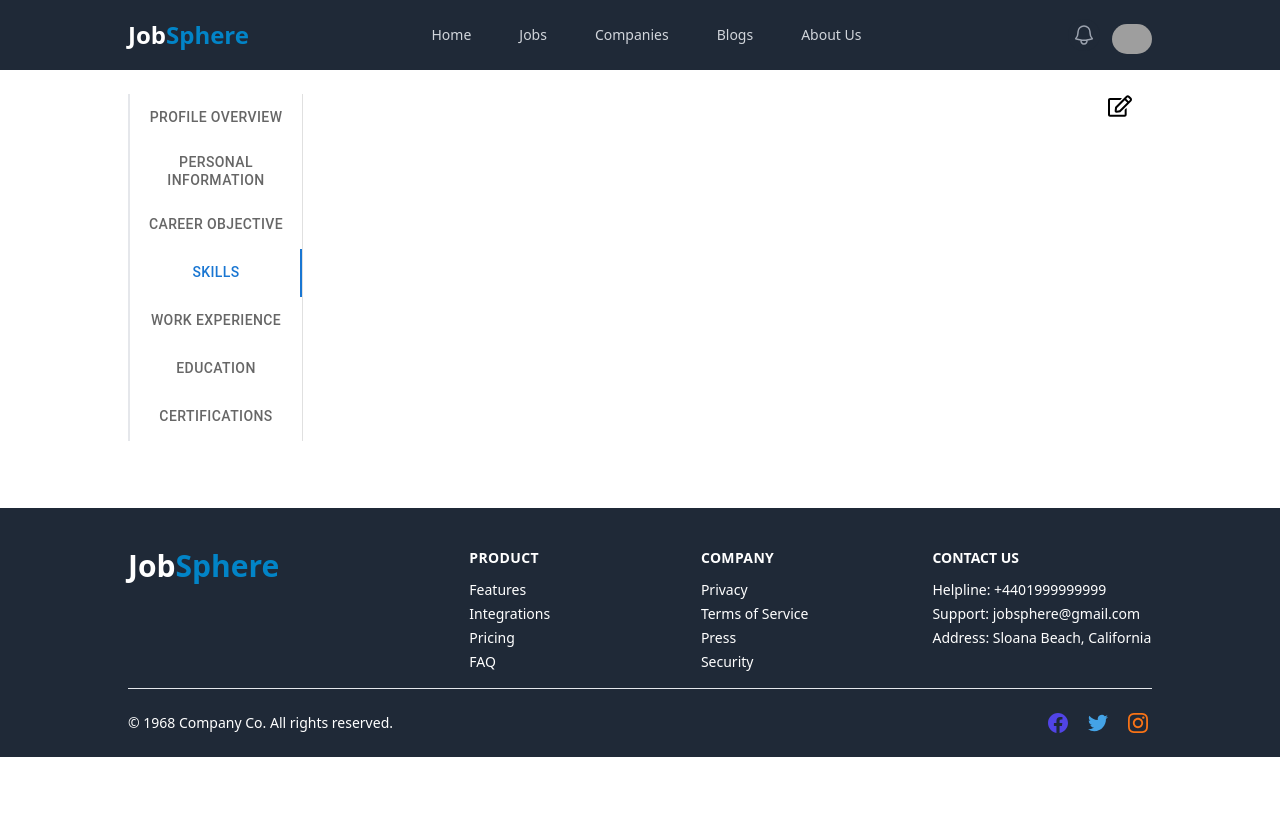
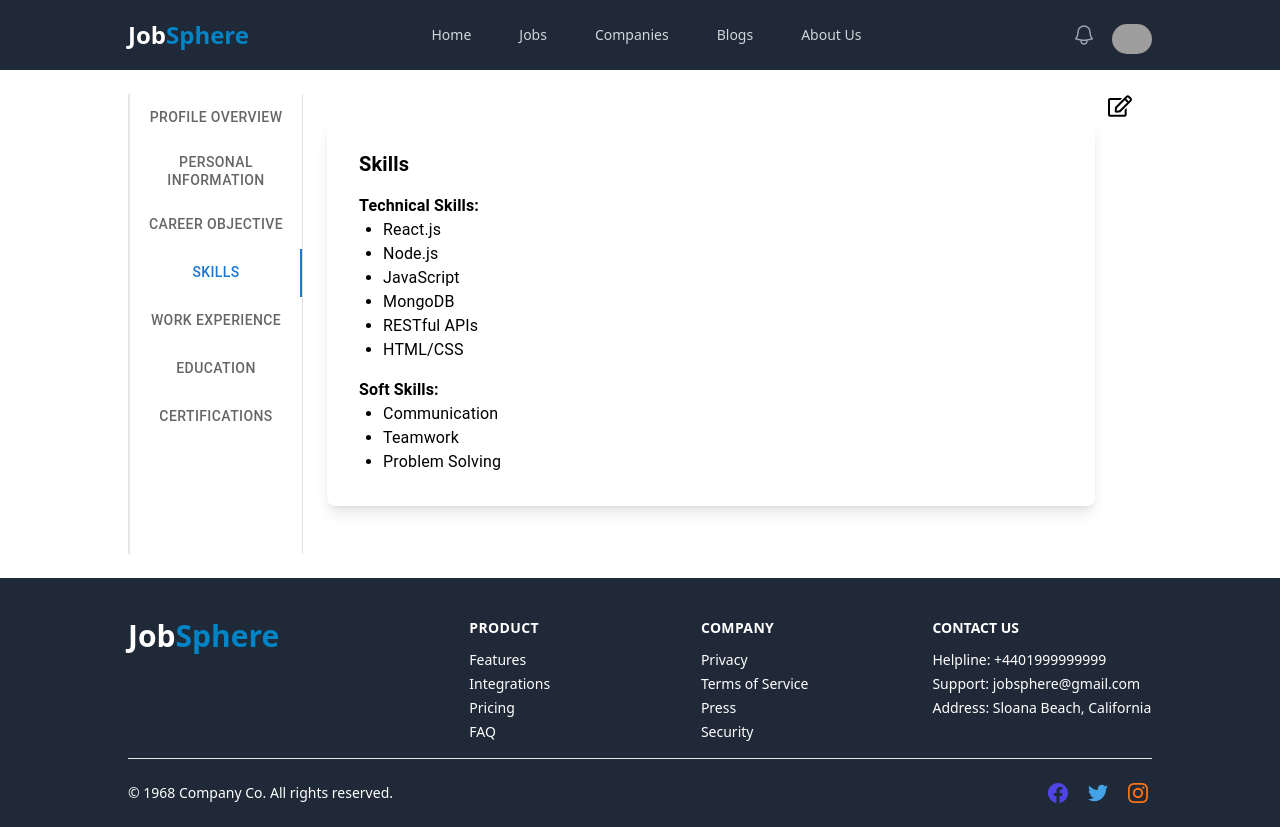
Before and after one commit to HunterMahmud/JobSphere, a Next.js app: page /profile in a window 1280 px wide. Both pictures are taken after a click on the tab "SKILLS". Before the commit the page ends 800 px from the top, so only its background shows below. Built offline with nearby package versions, Linux system fonts and the light colour scheme; grey boxes are pictures that could not be loaded.

Commit message:
add: profile page added skills

```diff
--- a/src/app/profile/page.jsx
+++ b/src/app/profile/page.jsx
@@ -8,6 +8,8 @@ import Box from '@mui/material/Box';
 import { useForm } from "react-hook-form";
 import { FaRegEdit } from 'react-icons/fa';
 import { IoCloseSharp } from 'react-icons/io5';
+import { useState } from 'react';
+import { WithContext as ReactTagInput } from 'react-tag-input';
 
 const profile = {
     "profileOverview": {
@@ -144,6 +146,26 @@ export default function VerticalTabs() {
     const handleChange = (event, newValue) => {
         setValue(newValue);
     };
+    // Define technical and soft skills
+    const [skills, setSkills] = useState({
+        technicalSkills: ["React.js", "Node.js", "JavaScript", "MongoDB", "HTML/CSS"],
+        softSkills: ["Communication", "Teamwork", "Problem Solving"]
+    });
+
+    const handleSkillDelete = (i, type) => {
+        setSkills({
+            ...skills,
+            [type]: skills[type].filter((_, index) => index !== i)
+        });
+    };
+
+    const handleSkillAddition = (tag, type) => {
+        setSkills({
+            ...skills,
+            [type]: [...skills[type], tag.text]
+        });
+    };
+
     const {
         register,
         handleSubmit,
@@ -388,6 +410,70 @@ export default function VerticalTabs() {
                             </div>
                         </>}
                     </TabPanel>
+                    {/* Skills */}
+                    <TabPanel value={value} index={3}>
+                        {edit ? <>
+                            <div className="min-h-screen bg-gray-100 md:p-6 flex flex-col items-center">
+                                {/* Technical Skills */}
+                                <div className="w-full max-w-3xl bg-white shadow-lg rounded-lg p-8 mb-6">
+                                    <h3 className="text-xl font-semibold mb-4">Technical Skills</h3>
+                                    <ReactTagInput
+                                        tags={skills.technicalSkills.map(skill => ({ id: skill, text: skill }))}
+                                        handleDelete={(i) => handleSkillDelete(i, 'technicalSkills')}
+                                        handleAddition={(tag) => handleSkillAddition(tag, 'technicalSkills')}
+                                        inputFieldPosition="bottom"
+                                        placeholder="Add a new technical skill"
+                                        classNames={{
+                                            tags: 'flex flex-wrap gap-2 mt-4',
+                                            tag: 'bg-gray-200 px-3 py-1 rounded-lg text-black flex items-center',
+                                            tagInput: 'border border-gray-300 rounded-lg p-2 w-full',
+                                            tagInputField: 'outline-none text-gray-600',
+                                            remove: 'ml-2 text-blue-900 cursor-pointer'
+                                        }}
+                                    />
+                                </div>
+
+                                {/* Soft Skills */}
+                                <div className="w-full max-w-3xl bg-white shadow-lg rounded-lg p-8 mb-6">
+                                    <h3 className="text-xl font-semibold mb-4">Soft Skills</h3>
+                                    <ReactTagInput
+                                        tags={skills.softSkills.map(skill => ({ id: skill, text: skill }))}
+                                        handleDelete={(i) => handleSkillDelete(i, 'softSkills')}
+                                        handleAddition={(tag) => handleSkillAddition(tag, 'softSkills')}
+                                        inputFieldPosition="bottom"
+                                        placeholder="Add a new soft skill"
+                                        classNames={{
+                                            tags: 'flex flex-wrap gap-2 mt-4',
+                                            tag: 'bg-gray-200 px-3 py-1 rounded-lg text-black flex items-center',
+                                            tagInput: 'border border-gray-300 rounded-lg p-2 w-full',
+                                            tagInputField: 'outline-none text-gray-600',
+                                            remove: 'ml-2 text-blue-900 cursor-pointer'
+                                        }}
+                                    />
+                                </div>
+                            </div>
+
+                        </> : <>
+                            <div className="w-full max-w-3xl bg-white shadow-lg rounded-lg p-8 mb-6">
+                                <h3 className="text-xl font-semibold mb-4">Skills</h3>
+                                <h4 className="font-semibold">Technical Skills:</h4>
+                                <ul className="list-disc ml-6">
+                                    {profile.skills.technicalSkills.map((skill, index) => (
+                                        <li key={index}>{skill}</li>
+                                    ))}
+                                </ul>
+                                <h4 className="font-semibold mt-4">Soft Skills:</h4>
+                                <ul className="list-disc ml-6">
+                                    {profile.skills.softSkills.map((skill, index) => (
+                                        <li key={index}>{skill}</li>
+                                    ))}
+                                </ul>
+                            </div>
+                        </>}
+
+                    </TabPanel>
+
+
                     {/* Submit button */}
                     {
                         edit && <>
```
